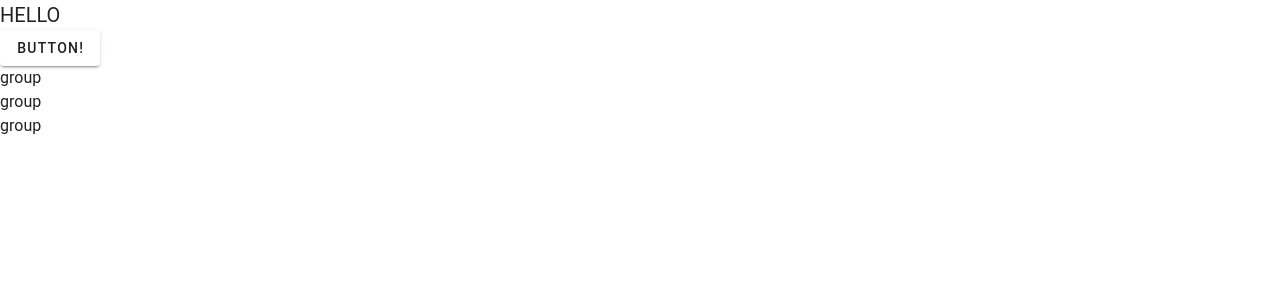
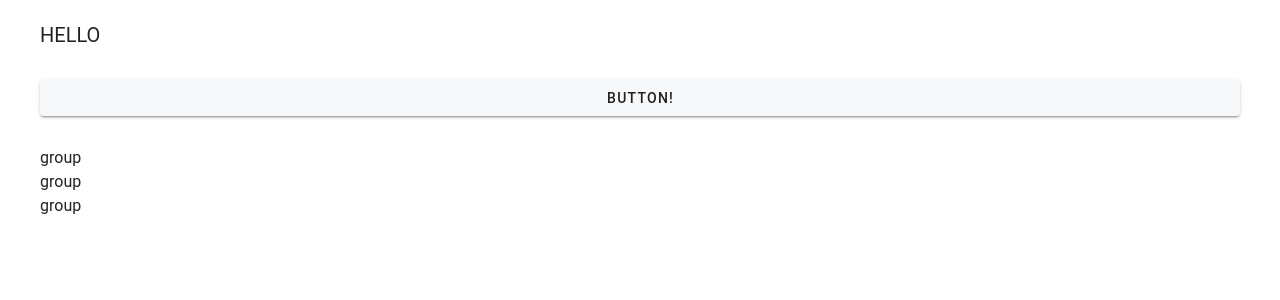
Before and after one commit to Mikelangelo64/jira-clone, a Nuxt app: page / in a window 1280 px wide. Shown: the top 300 px of the page. Built offline with nearby package versions, Linux system fonts and the light colour scheme.

Commit message:
[SCRUM-5] feat: edited layour, added app themes

```diff
--- a/layouts/main.vue
+++ b/layouts/main.vue
@@ -7,6 +7,14 @@
 <script setup lang="ts"></script>
 
 <style lang="scss" scoped>
-/* .main-layout {
-} */
+.main-layout {
+  display: flex;
+  flex-direction: column;
+  flex: 1 1 auto;
+  padding: 20px 40px;
+
+  > * + * {
+    margin-top: 30px;
+  }
+}
 </style>
--- a/plugins/vuetify.ts
+++ b/plugins/vuetify.ts
@@ -5,7 +5,29 @@ import { createVuetify } from 'vuetify';
 
 export default defineNuxtPlugin(app => {
   const vuetify = createVuetify({
-    // ... your configuration
+    theme: {
+      defaultTheme: 'customLight',
+      themes: {
+        customLight: {
+          dark: false,
+          colors: {
+            primary: '#000',
+            surface: '#f7f8f9',
+            background: '#fff',
+            highlight: '#579DFF',
+          },
+        },
+        customDark: {
+          dark: true,
+          colors: {
+            primary: '#9FADBC',
+            surface: '#282E33',
+            background: '#1D2125',
+            highlight: '#579DFF',
+          },
+        },
+      },
+    },
   });
   app.vueApp.use(vuetify);
 });
```
